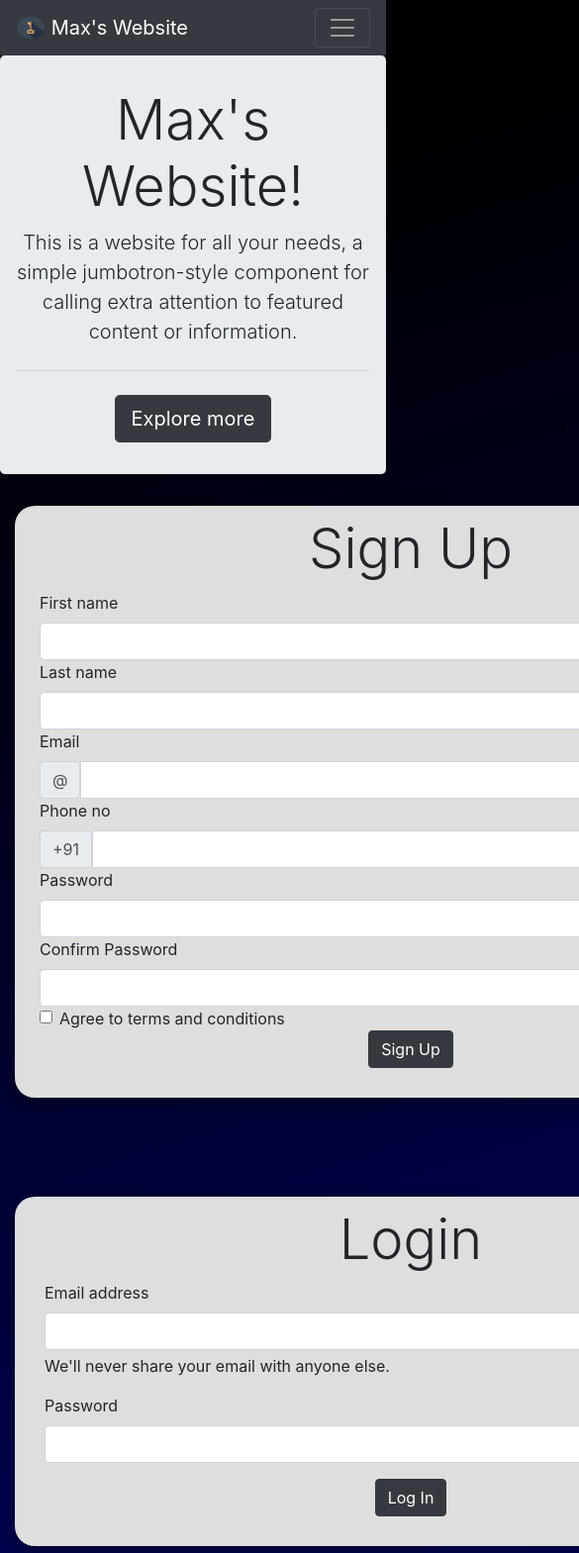
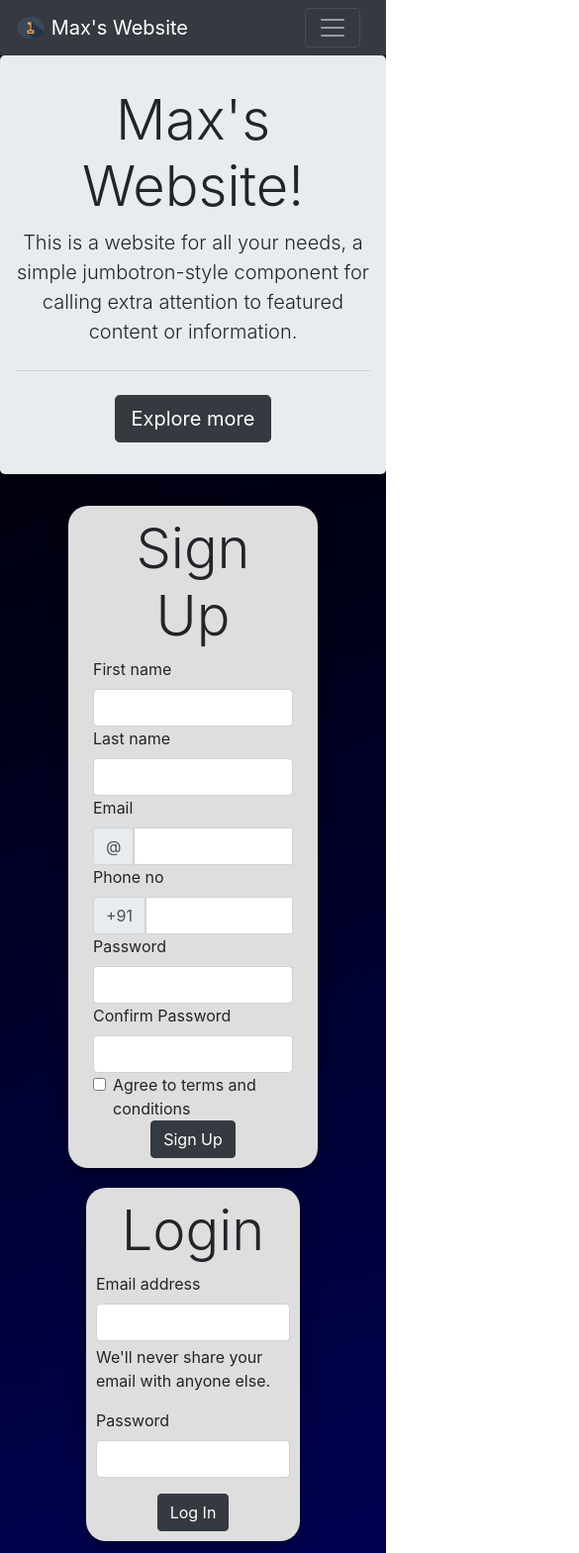
Before and after one commit to SarfrazSiddiqi/SignUp-and-Login-Form, a plain HTML site: page index.html in a window 390 px wide. Shown: the top 1569 px of the page at 99% size, 585 px wide, since content can reach past the window. Drawn offline with nearby package versions, Linux system fonts and the light colour scheme; grey boxes are pictures that could not be loaded.

Commit message:
Responsive Done

```diff
--- a/index.css
+++ b/index.css
@@ -6,6 +6,7 @@ body{
 }
 .jumbotron {
     text-align: center;
+    width: 100%;
 }
 
 .registration-form, .login-form {
@@ -39,3 +40,20 @@ body{
 .login-alert {
     width: 75%;
 }
+
+@media (max-width:470px) {
+    .login-form {
+        width: 60%;
+        padding: 10px;
+        margin-top: 20px;
+        margin-bottom: 30px;
+    }
+
+    .registration-form{
+        padding: 10px;
+        width: 70%;
+    }
+    .navbar-toggler{
+        margin-right: 10px;
+    }
+}
```
Also changed, not shown: index.html (+1 -0 lines).
